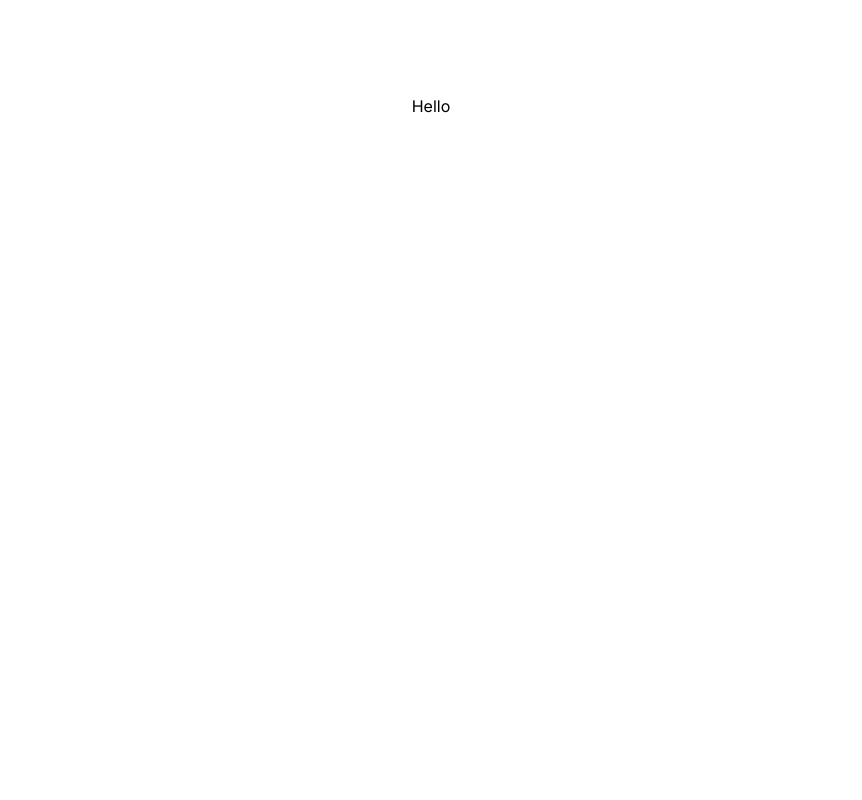
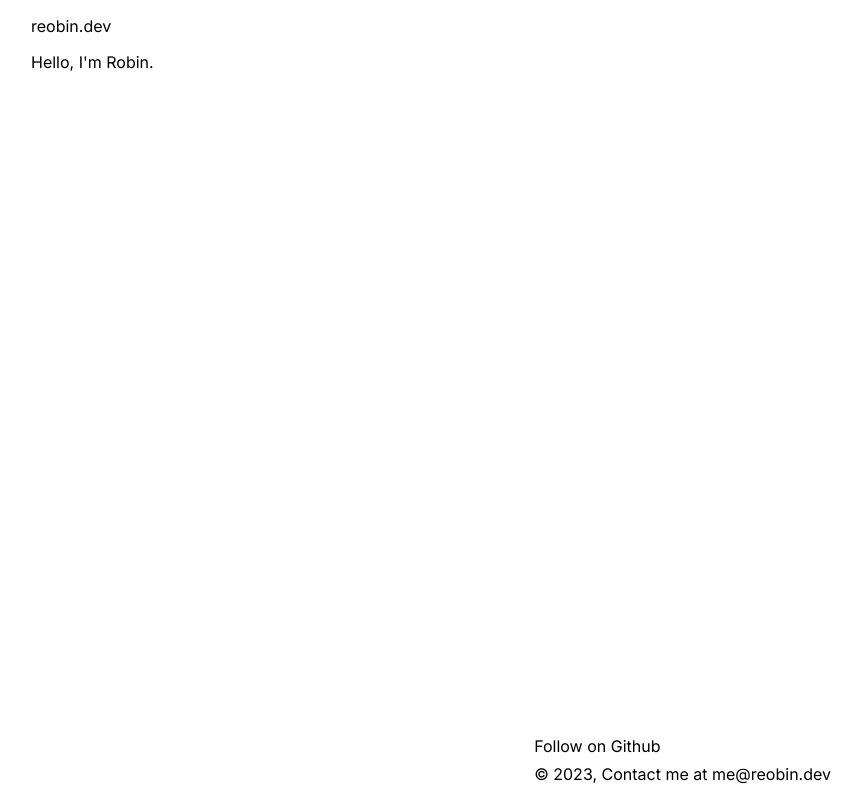
Before and after one commit to reobin/reobin.dev, a Next.js app: page / in a window 1280 px wide. Shown: the whole page, without its empty margins (209-1071 px from the left). Built offline with nearby package versions, Linux system fonts and the light colour scheme.

Commit message:
feat: Add basic header and footer layout

```diff
--- /dev/null
+++ b/src/app/components/footer/footer.module.css
@@ -0,0 +1,12 @@
+.footer {
+  display: flex;
+  justify-content: flex-end;
+  padding: var(--spacing) 0;
+  margin: 0 var(--spacing);
+}
+
+.footerContent {
+  display: flex;
+  flex-direction: column;
+  row-gap: var(--half-spacing);
+}
--- /dev/null
+++ b/src/app/components/footer/index.tsx
@@ -0,0 +1,20 @@
+import styles from './footer.module.css';
+
+function Footer() {
+  const year = new Date().getFullYear();
+  return (
+    <footer className={styles.footer}>
+      <div className={styles.footerContent}>
+        <a href="https://github.com/reobin" target="_blank">
+          Follow on Github
+        </a>
+        <span>
+          © {year}, Contact me at{' '}
+          <a href="mailto:me@reobin.dev">me@reobin.dev</a>
+        </span>
+      </div>
+    </footer>
+  );
+}
+
+export default Footer;
--- /dev/null
+++ b/src/app/components/header/header.module.css
@@ -0,0 +1,4 @@
+.header {
+  padding: var(--spacing) 0;
+  margin: 0 var(--spacing);
+}
--- /dev/null
+++ b/src/app/components/header/index.tsx
@@ -0,0 +1,11 @@
+import styles from './header.module.css';
+
+function Header() {
+  return (
+    <header className={styles.header}>
+      <h2>reobin.dev</h2>
+    </header>
+  );
+}
+
+export default Header;
--- a/src/app/globals.css
+++ b/src/app/globals.css
@@ -1,12 +1,17 @@
 :root {
-  --max-width: 1100px;
-  --border-radius: 12px;
+  --font-size: 16px;
   --font-mono: ui-monospace, Menlo, Monaco, 'Cascadia Mono', 'Segoe UI Mono',
     'Roboto Mono', 'Oxygen Mono', 'Ubuntu Monospace', 'Source Code Pro',
     'Fira Mono', 'Droid Sans Mono', 'Courier New', monospace;
 
   --foreground-rgb: 0, 0, 0;
   --background-rgb: 255, 255, 255;
+
+  --max-content-width: 50rem;
+  --border-radius: 12px;
+
+  --spacing: 1rem;
+  --half-spacing: calc(var(--spacing) / 2);
 }
 
 @media (prefers-color-scheme: dark) {
@@ -24,8 +29,13 @@
 
 html,
 body {
+  width: 100%;
   max-width: 100vw;
   overflow-x: hidden;
+  height: 100%;
+  display: flex;
+  flex-direction: column;
+  align-items: center;
 }
 
 body {
@@ -43,3 +53,12 @@ a {
     color-scheme: dark;
   }
 }
+
+header, main, footer {
+  width: 100%;
+  max-width: var(--max-content-width);
+}
+
+main {
+  flex: 1;
+}
--- a/src/app/layout.tsx
+++ b/src/app/layout.tsx
@@ -1,5 +1,10 @@
 import type { Metadata } from 'next';
 import { Inter } from 'next/font/google';
+
+import Header from '@/app/components/header';
+import Footer from '@/app/components/footer';
+
+import './reset.css';
 import './globals.css';
 
 const inter = Inter({ subsets: ['latin'] });
@@ -16,7 +21,11 @@ export default function RootLayout({
 }) {
   return (
     <html lang="en">
-      <body className={inter.className}>{children}</body>
+      <body className={inter.className}>
+        <Header />
+        <main>{children}</main>
+        <Footer />
+      </body>
     </html>
   );
 }
--- a/src/app/page.module.css
+++ /dev/null
@@ -1,8 +0,0 @@
-.main {
-  display: flex;
-  flex-direction: column;
-  justify-content: space-between;
-  align-items: center;
-  padding: 6rem;
-  min-height: 100vh;
-}
--- a/src/app/page.tsx
+++ b/src/app/page.tsx
@@ -1,5 +1,3 @@
-import styles from './page.module.css';
-
 export default function Home() {
-  return <main className={styles.main}>Hello</main>;
+  return "Hello, I'm Robin.";
 }
--- /dev/null
+++ b/src/app/reset.css
@@ -0,0 +1,45 @@
+/* http://meyerweb.com/eric/tools/css/reset/
+   v2.0 | 20110126
+   License: none (public domain)
+*/
+
+html, body, div, span, applet, object, iframe,
+h1, h2, h3, h4, h5, h6, p, blockquote, pre,
+a, abbr, acronym, address, big, cite, code,
+del, dfn, em, img, ins, kbd, q, s, samp,
+small, strike, strong, sub, sup, tt, var,
+b, u, i, center,
+dl, dt, dd, ol, ul, li,
+fieldset, form, label, legend,
+table, caption, tbody, tfoot, thead, tr, th, td,
+article, aside, canvas, details, embed,
+figure, figcaption, footer, header, hgroup,
+menu, nav, output, ruby, section, summary,
+time, mark, audio, video {
+	margin: 0;
+	padding: 0;
+	border: 0;
+	font-size: 100%;
+	font: inherit;
+	vertical-align: baseline;
+}
+/* HTML5 display-role reset for older browsers */
+article, aside, details, figcaption, figure,
+footer, header, hgroup, menu, nav, section {
+	display: block;
+}
+ol, ul {
+	list-style: none;
+}
+blockquote, q {
+	quotes: none;
+}
+blockquote:before, blockquote:after,
+q:before, q:after {
+	content: '';
+	content: none;
+}
+table {
+	border-collapse: collapse;
+	border-spacing: 0;
+}
```
